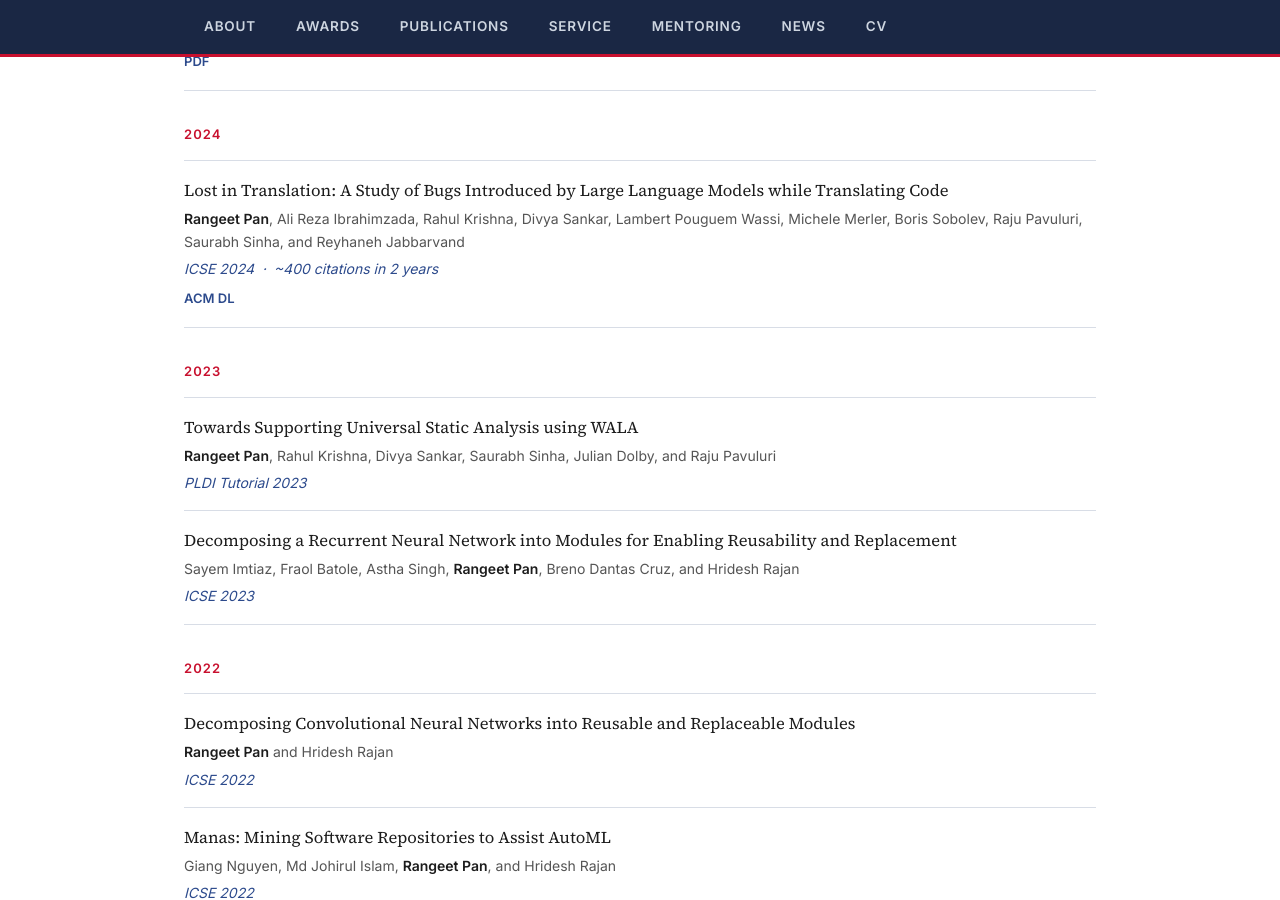
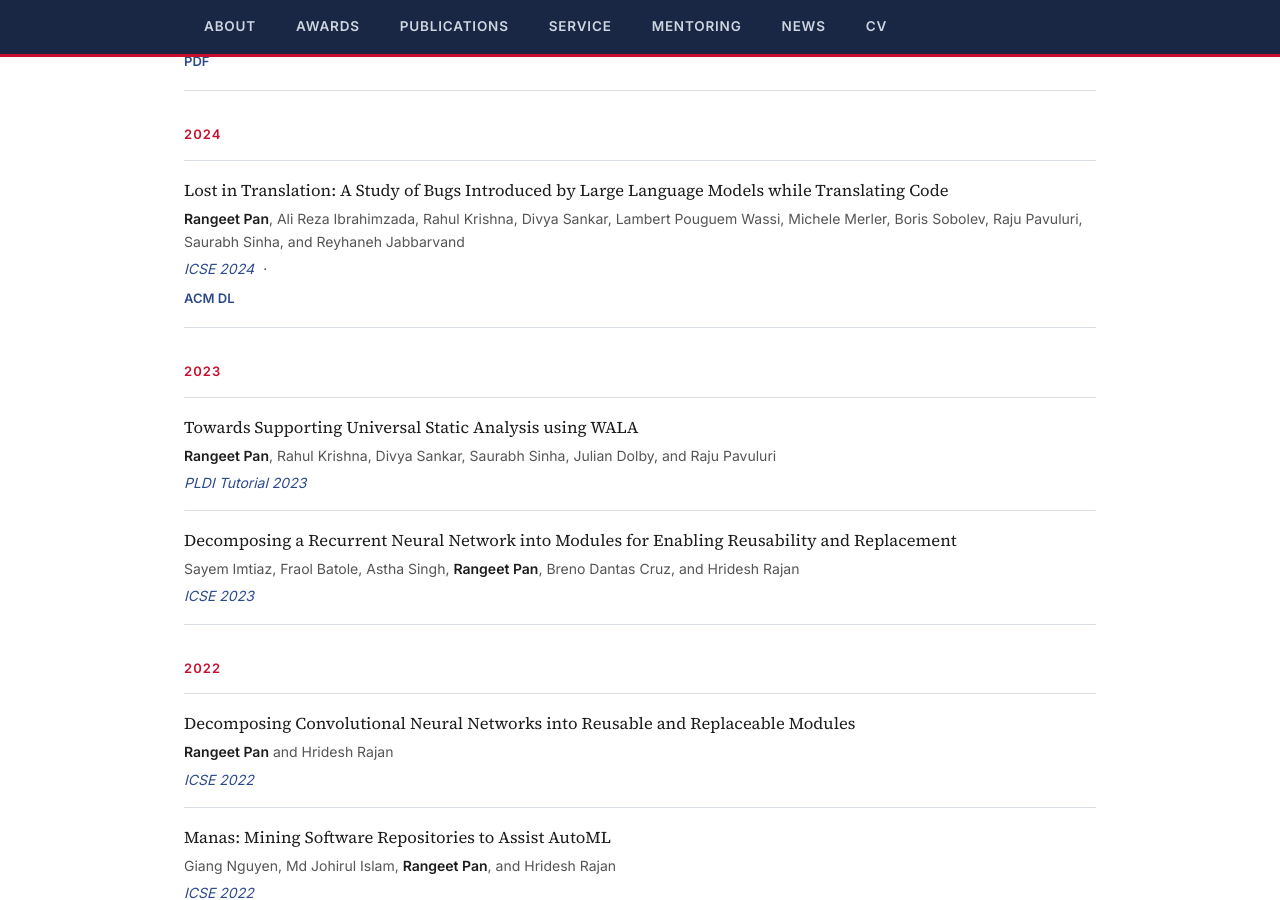
Before and after one commit to rangeetpan/rangeetpan.github.io, a Jekyll site: the page index.html, which Jekyll copies as it is, in a window 1280 px wide and 900 px high, scrolled down 2494 px. Built offline with Jekyll 4.4.1, drawn with Linux system fonts in a browser that asks for light colours.

Commit message:
new webpage

```diff
--- a/index.html
+++ b/index.html
@@ -485,7 +485,7 @@
         <li class="pub-item">
           <div class="pub-title">Lost in Translation: A Study of Bugs Introduced by Large Language Models while Translating Code</div>
           <div class="pub-authors"><strong>Rangeet Pan</strong>, Ali Reza Ibrahimzada, Rahul Krishna, Divya Sankar, Lambert Pouguem Wassi, Michele Merler, Boris Sobolev, Raju Pavuluri, Saurabh Sinha, and Reyhaneh Jabbarvand</div>
-          <div class="pub-venue">ICSE 2024 &nbsp;·&nbsp; <em>~400 citations in 2 years</em></div>
+          <div class="pub-venue">ICSE 2024 &nbsp;·&nbsp;</div>
           <div class="pub-links">
             <a href="https://dl.acm.org/doi/10.1145/3597503.3639226" target="_blank">ACM DL</a>
           </div>
```
